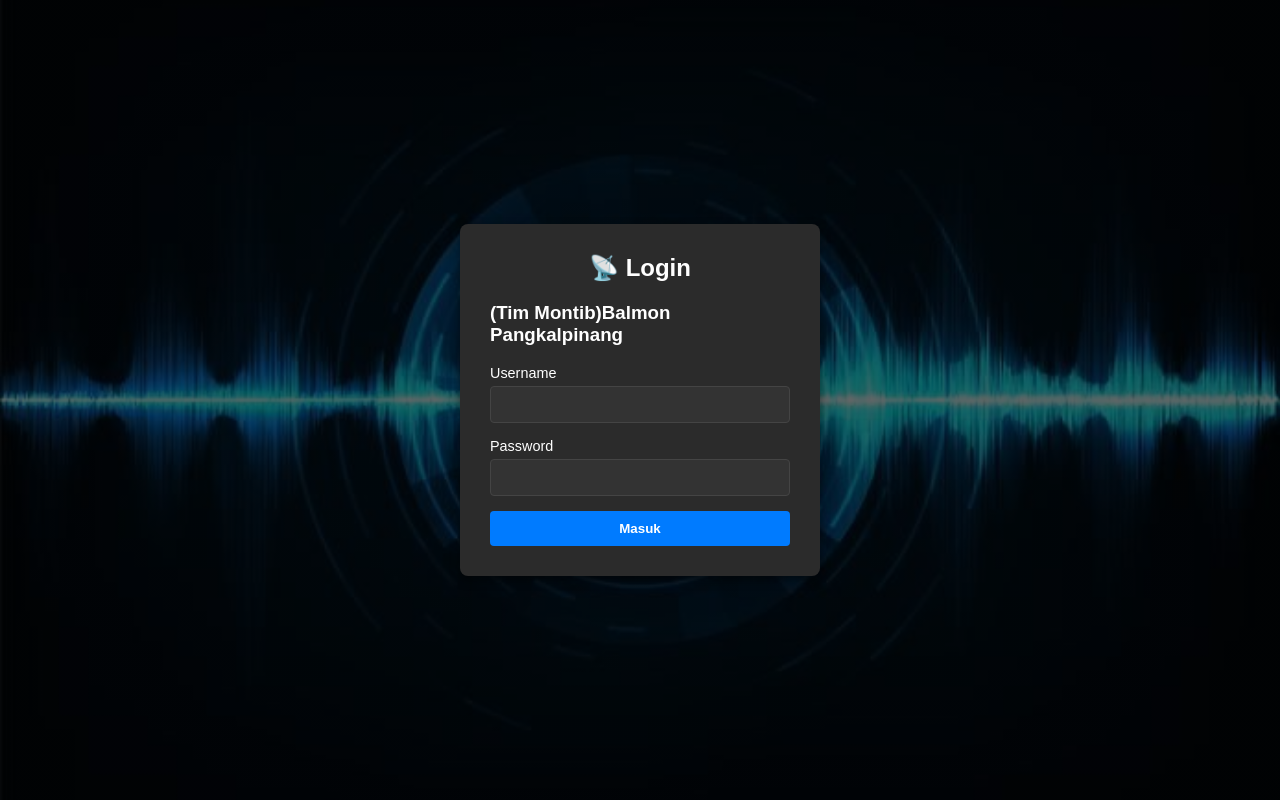
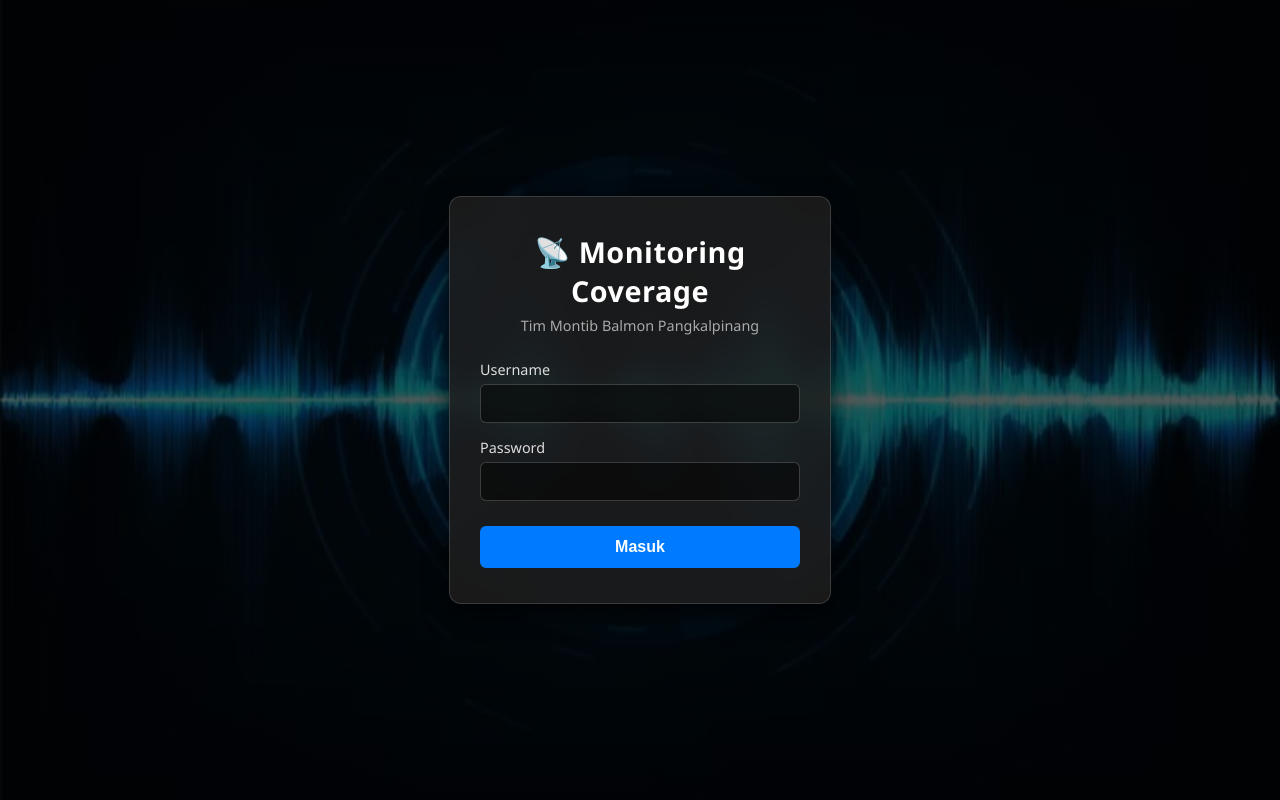
Before and after one commit to ymrna/monitoringcoverage, a FastAPI app: page /login in a window 1280 px wide. Run offline with FastAPI, Linux system fonts and the light colour scheme; some libraries are stand-ins or nearby versions.

Commit message:
login page upd

```diff
--- a/app/templates/login.html
+++ b/app/templates/login.html
@@ -6,9 +6,9 @@
     <title>Login - Monitoring Coverage</title>
     <style>
         body {
-            font-family: Arial, sans-serif;
-            background: linear-gradient(rgba(0, 0, 0, 0.6), rgba(0, 0, 0, 0.6)),
-                    url('/static/bg-login.jpg') no-repeat center center fixed;
+            font-family: 'Segoe UI', Arial, sans-serif;
+            background: linear-gradient(rgba(0, 0, 0, 0.65), rgba(0, 0, 0, 0.65)),
+                        url('/static/bg-login.jpg') no-repeat center center fixed;
             background-size: cover;
             color: #fff;
             display: flex;
@@ -18,43 +18,63 @@
             margin: 0;
         }
         .login-card {
-            background-color: #2b2b2b;
-            padding: 30px;
-            border-radius: 8px;
-            box-shadow: 0 4px 10px rgba(0,0,0,0.5);
-            width: 300px;
+            background-color: rgba(30, 30, 30, 0.85);
+            backdrop-filter: blur(10px);
+            padding: 35px 30px;
+            border-radius: 12px;
+            box-shadow: 0 8px 24px rgba(0,0,0,0.7);
+            width: 320px;
+            border: 1px solid rgba(255, 255, 255, 0.15);
+            text-align: center;
         }
-        .login-card h2 {
-            margin-top: 0;
-            text-align: center;
-            margin-bottom: 20px;
+        .header-title {
+            font-size: 1.8em;
+            font-weight: bold;
+            margin: 0 0 6px 0;
+            color: #ffffff;
+            letter-spacing: 0.5px;
+        }
+        .header-subtitle {
+            font-size: 0.9em;
+            color: #aaaaaa;
+            margin: 0 0 25px 0;
+            font-weight: normal;
         }
         .form-group {
             margin-bottom: 15px;
+            text-align: left;
         }
         .form-group label {
             display: block;
             margin-bottom: 5px;
             font-size: 0.9em;
+            color: #ddd;
         }
         .form-group input {
             width: 100%;
-            padding: 10px;
+            padding: 11px 12px;
             box-sizing: border-box;
-            border: 1px solid #444;
-            border-radius: 4px;
-            background-color: #333;
+            border: 1px solid rgba(255, 255, 255, 0.2);
+            border-radius: 6px;
+            background-color: rgba(0, 0, 0, 0.5);
             color: #fff;
+            outline: none;
+        }
+        .form-group input:focus {
+            border-color: #007bff;
         }
         .btn-login {
             width: 100%;
-            padding: 10px;
+            padding: 12px;
             background-color: #007bff;
             border: none;
-            border-radius: 4px;
+            border-radius: 6px;
             color: white;
             font-weight: bold;
+            font-size: 1em;
             cursor: pointer;
+            margin-top: 10px;
+            transition: background 0.3s;
         }
         .btn-login:hover {
             background-color: #0056b3;
@@ -70,12 +90,14 @@
 <body>
 
 <div class="login-card">
-    <h2>📡 Login</h2>
+    <div class="header-title">📡 Monitoring Coverage</div>
+    <div class="header-subtitle">Tim Montib Balmon Pangkalpinang</div>
+
     {% if error %}
         <div class="error-msg">{{ error }}</div>
     {% endif %}
+
     <form action="/login" method="post">
-     <h3>(Tim Montib)Balmon Pangkalpinang</h3>
         <div class="form-group">
             <label for="username">Username</label>
             <input type="text" id="username" name="username" required autocomplete="off">
```
